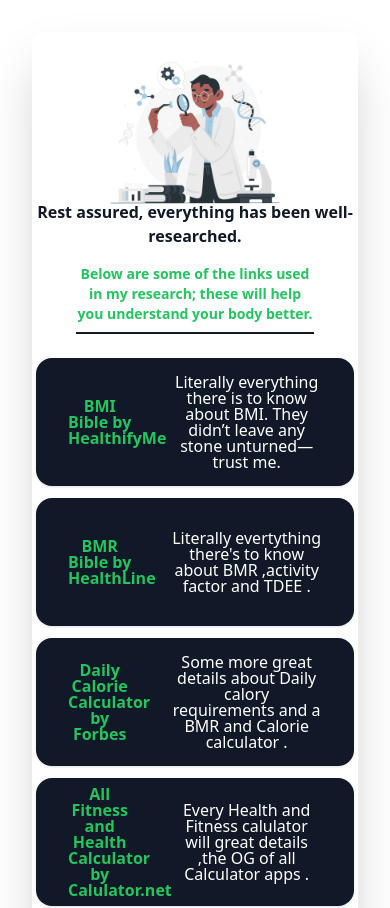
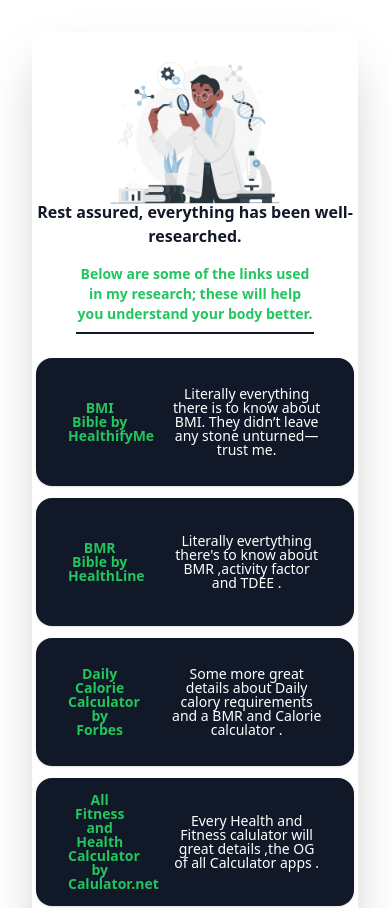
Before and after one commit to nishantkr02/BmiCalculator, a React (Vite) app: page /about in a window 390 px wide. Shown: the top 908 px of the page. Built offline with nearby package versions, Linux system fonts and the light colour scheme.

Commit message:
mobile friendly

```diff
--- a/src/Components/About.jsx
+++ b/src/Components/About.jsx
@@ -49,10 +49,10 @@
             <div className='w-3/4 py-2  flex justify-center  mx-auto  border-b-2 border-gray-900  mb-6'>
                 <p className='text-sm font-bold text-green-500'>Below are some of the links used in my research; these will help you understand your body better.</p>
             </div>
-        <div  className='bg-white max-w-xl  '>
+        <div  className='bg-white max-w-xl text-sm sm:text-md'>
         {
             helpMsg.map((msg)=>
-                (<div className="px-4 py-2 bg-gray-900 items-center justify-start leading-none lg:rounded-full flex   mt-3 shadow  rounded-2xl lg:h-20 sm:h-28  h-32 mt-2 ">
+                (<div className="px-4 py-2 bg-gray-900 items-center justify-start leading-none lg:rounded-full flex   mt-3 shadow  rounded-2xl lg:h-20 sm:h-28  h-32  ">
 
                     <Link to={msg.link} className=" w-1/3 font-bold mr-2  text-green-500 flex-auto p-4 ">{msg.heading}  </Link>
 
--- a/src/Components/Result.jsx
+++ b/src/Components/Result.jsx
@@ -242,7 +242,7 @@
 </p>
 <p className="text-sm mt-2 text-pink-500"> <span className="font-bold text-lg text-teal-500">Disclaimer &#10511; </span>
  While useful, BMR calculators are not 100% accurate.
-Although the Mifflin-St. Jeor equation is known as one of the most accurate calculators, its result can be off by around 10%Trusted Source of your true BMR.
+Although the Mifflin-St. Jeor equation is known as one of the most accurate calculators, its result can be off by around 10% of your true BMR.
 </p>
 
    </div>
@@ -256,14 +256,14 @@
      </Link>
     </div>
 
-   <div className="flex justify-between mt-10">
-   <button className="bg-gray-800 w-24 rounded-full hover:bg-gray-400 text-white font-bold py-2 px-4 rounded-r" onClick={()=>navigate('/bmiForm')}>
+   <div className="flex w-full justify-between mt-10">
+   <button className="bg-gray-800 sm:w-24 w-16 text-center sm:text-sm text-xs rounded-full hover:bg-gray-400 text-white font-bold py-2 sm:px-4 rounded-r" onClick={()=>navigate('/bmiForm')}>
     Go Back
   </button>
-  <button className="bg-gray-800 w-24 rounded-full hover:bg-gray-400 text-white font-bold py-2 px-4 " onClick={()=>navigate('/')}>
+  <button className="bg-gray-800 sm:w-24 rounded-full sm:text-sm w-16 text-center text-xs hover:bg-gray-400 text-white font-bold py-2 sm:px-4  " onClick={()=>navigate('/')}>
     Home
   </button>
-  <button className="bg-gray-800 w-24 rounded-full hover:bg-gray-400 text-white font-bold py-2 px-4 rounded-l" onClick={()=>navigate('/about')}>
+  <button className="bg-gray-800 md:w-24 w-16 text-center sm:text-sm text-xs rounded-full hover:bg-gray-400 text-white font-bold py-2 sm:px-4  rounded-l" onClick={()=>navigate('/about')}>
     Info
   </button>
 </div>
```
